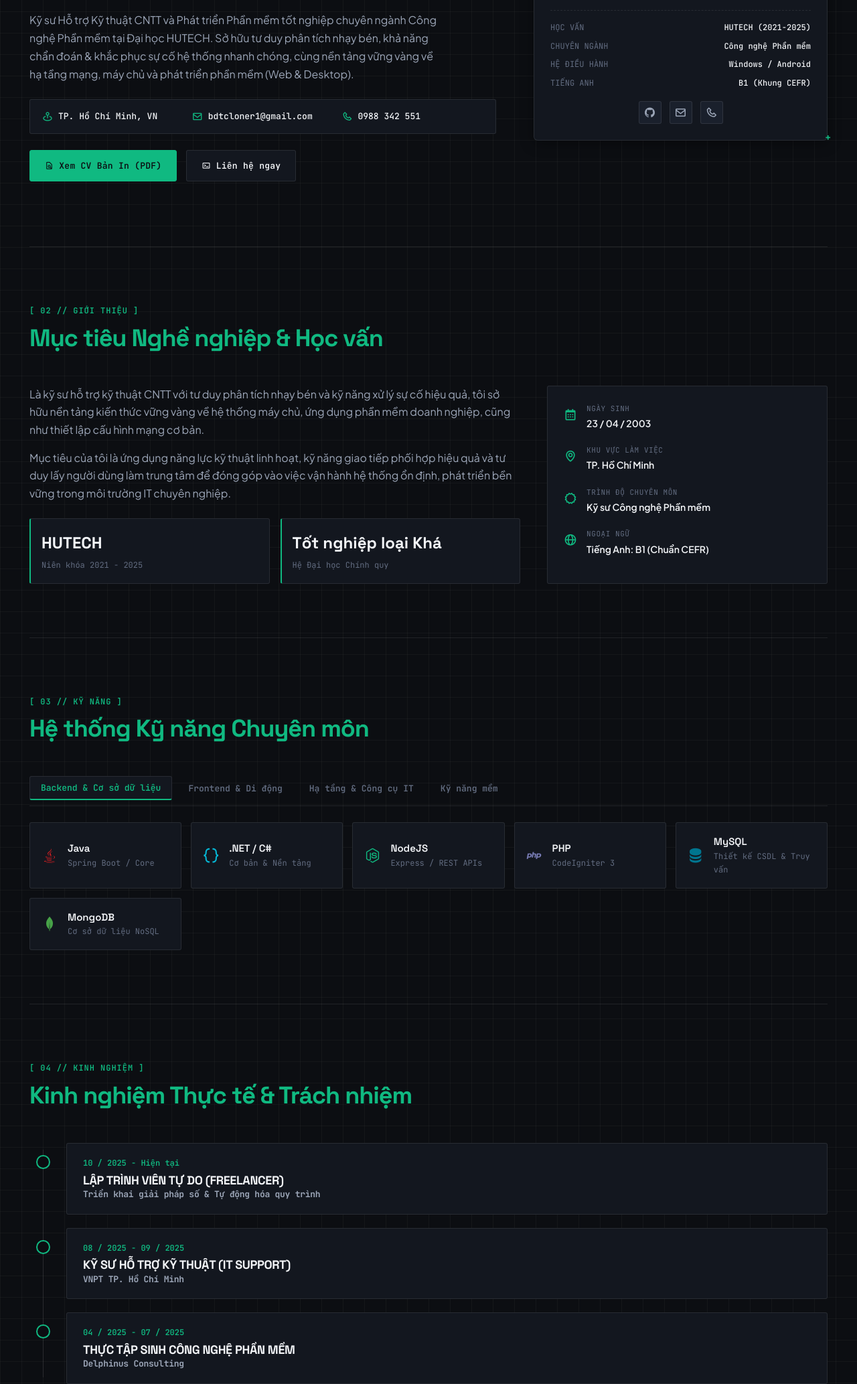
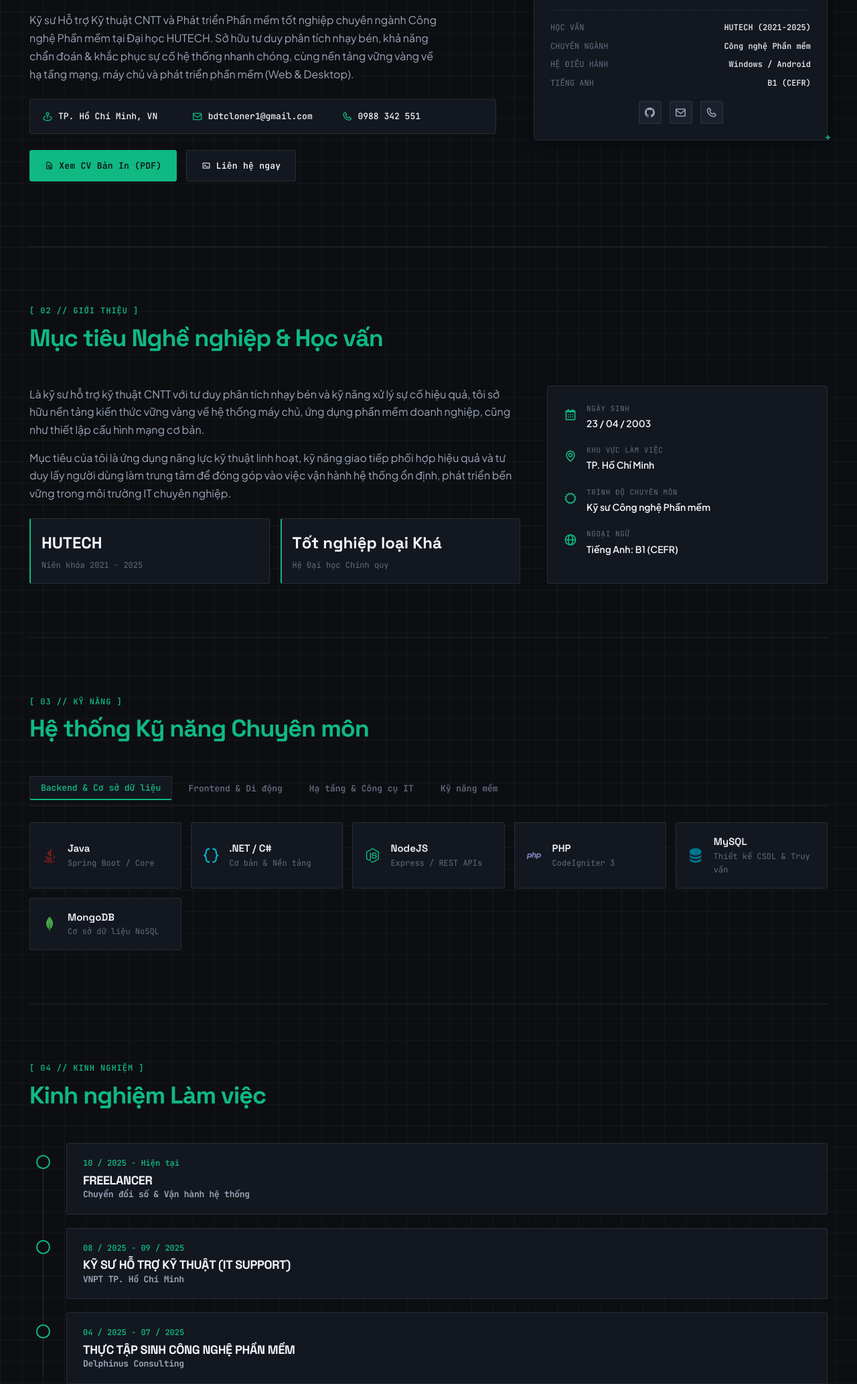
Before and after one commit to tritin5987/tridev.id.vn, a plain HTML site: page index.html in a window 1280 px wide. Shown: the part 431-2498 px from the top of the page at 67% size. Drawn offline with nearby package versions, Linux system fonts and the light colour scheme; a script that the page names is missing.

Commit message:
hotfix 14/11/2026 -2

```diff
--- a/index.html
+++ b/index.html
@@ -186,8 +186,8 @@
                                         <span class="lang-en">ENGLISH</span>
                                     </span>
                                     <span class="spec-val">
-                                        <span class="lang-vi">B1 (Khung CEFR)</span>
-                                        <span class="lang-en">B1 Level (CEFR)</span>
+                                        <span class="lang-vi">B1 (CEFR)</span>
+                                        <span class="lang-en">B1 (CEFR)</span>
                                     </span>
                                 </div>
                             </div>
@@ -303,7 +303,7 @@
                         <div class="info-details">
                             <label class="lang-vi">Ngoại ngữ</label>
                             <label class="lang-en">Languages</label>
-                            <span class="lang-vi">Tiếng Anh: B1 (Chuẩn CEFR)</span>
+                            <span class="lang-vi">Tiếng Anh: B1 (CEFR)</span>
                             <span class="lang-en">English: B1 (CEFR)</span>
                         </div>
                     </div>
@@ -571,7 +571,7 @@
                     <span class="lang-en">[ 04 // EXPERIENCE ]</span>
                 </span>
                 <h2 class="section-title">
-                    <span class="lang-vi">Kinh nghiệm <span>Thực tế & Trách nhiệm</span></span>
+                    <span class="lang-vi">Kinh nghiệm <span>Làm việc</span></span>
                     <span class="lang-en">Work <span>Experience</span></span>
                 </h2>
             </div>
@@ -584,11 +584,11 @@
                         <div class="timeline-date lang-vi">10 / 2025 - Hiện tại</div>
                         <div class="timeline-date lang-en">October 2025 - Present</div>
 
-                        <h3 class="timeline-role lang-vi">LẬP TRÌNH VIÊN TỰ DO (FREELANCER)</h3>
-                        <h3 class="timeline-role lang-en">FREELANCE DEVELOPER</h3>
+                        <h3 class="timeline-role lang-vi">FREELANCER</h3>
+                        <h3 class="timeline-role lang-en">FREELANCE</h3>
 
-                        <h4 class="timeline-company lang-vi">Triển khai giải pháp số & Tự động hóa quy trình</h4>
-                        <h4 class="timeline-company lang-en">Digital Solutions & Workflow Automation</h4>
+                        <h4 class="timeline-company lang-vi">Chuyển đổi số & Vận hành hệ thống</h4>
+                        <h4 class="timeline-company lang-en">Digital Transformation & System Operations</h4>
                     </div>
                 </div>
 
@@ -830,7 +830,7 @@
                         <span class="cert-title lang-vi">Chứng chỉ Ngoại ngữ B1</span>
                         <span class="cert-title lang-en">English B1 Certificate</span>
                         <span class="cert-issuer">
-                            <span class="lang-vi">Khung tham chiếu Châu Âu (CEFR)</span>
+                            <span class="lang-vi">(CEFR)</span>
                             <span class="lang-en">CEFR Standard</span>
                         </span>
                         <span class="cert-date">
```
